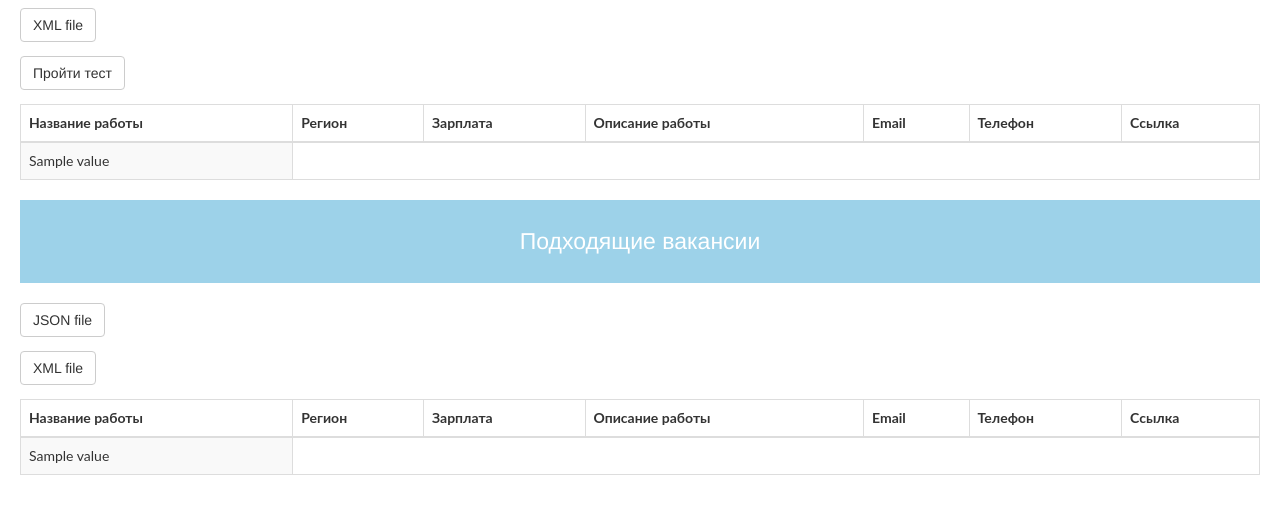
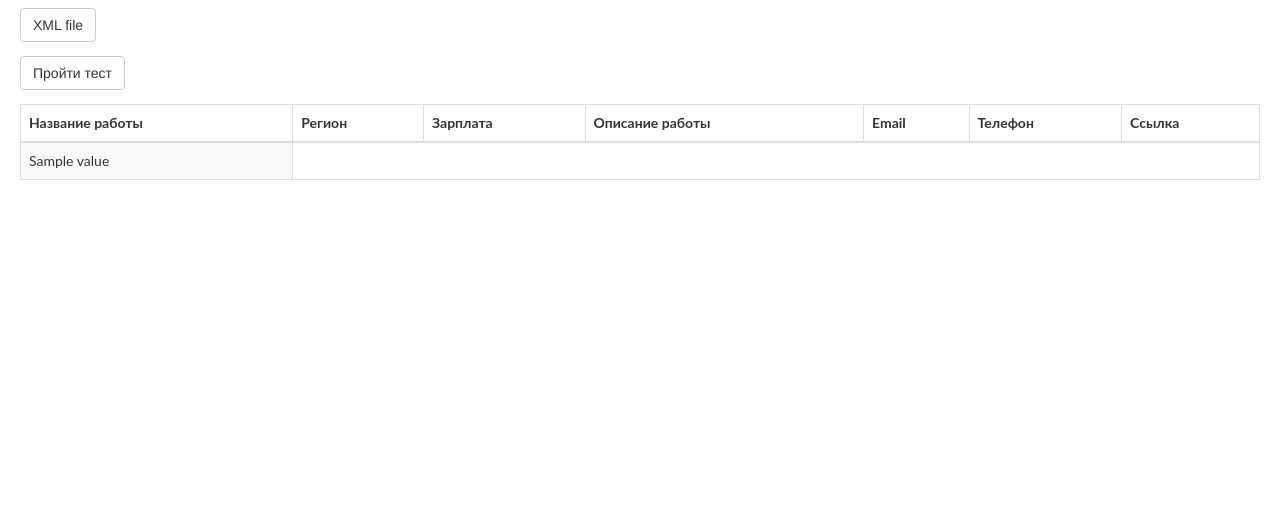
Before and after one commit to krax1337/bts-resumes, a Django app: template formuploads/templates/formuploads/success.html in a window 1280 px wide. Shown: the part 147-661 px from the top of the page. Run offline with Django 3.2, Linux system fonts and the light colour scheme; the template is opened without the code that fills it: most values are stand-ins (such as "Sample title", 1, 10 or a date in 2020); parts of the project's set-up code (start-up, migrations or seed data) failed here and were passed over; some libraries are stand-ins or nearby versions.

Commit message:
fix algo

```diff
--- a/formuploads/templates/formuploads/success.html
+++ b/formuploads/templates/formuploads/success.html
@@ -157,99 +157,6 @@
     <script src="//maxcdn.bootstrapcdn.com/bootstrap/4.1.1/js/bootstrap.min.js"></script>
     <script type="text/javascript" src="js/addons/datatables.min.js"></script>
     <script src="//cdnjs.cloudflare.com/ajax/libs/jquery/3.2.1/jquery.min.js"></script> -->
-
-	<header id="header"> Подходящие вакансии </header>
-	<br> {% if recommend_len > 0 %}
-	<div class="alert alert-warning" role="alert">
-	  {% for value in recommend %} {{value}}
-	  <br> {% endfor %}
-	</div>
-	{% endif %}
-
-
-	<form action="{{ request.build_absolute_uri }}show_json/" method="GET">
-
-	  <input class='btn btn-default' type="submit" value="JSON file" />
-	  <br>
-
-	</form>
-
-	<form action="{{ request.build_absolute_uri }}show_xml/" method="GET">
-
-	  <input class='btn btn-default' type="submit" value="XML file" />
-	  <br>
-
-	</form>
-
-
-
-	<div class="table-wrapper">
-
-	  <table id="dtBasicExample" class="table table-striped table-bordered table-sm" cellspacing="0" width="100%">
-		<thead class="">
-		  <tr>
-			<th class="th-sm" aria-hidden="true">Название работы
-			  <i class="fa fa-sort float-right" aria-hidden="true"></i>
-			</th>
-			<th class="th-sm">Регион
-			  <i class="fa fa-sort float-right" aria-hidden="true"></i>
-			</th>
-			<th class="th-sm">Зарплата
-			  <i class="fa fa-sort float-right" aria-hidden="true"></i>
-			</th>
-			<th class="th-sm">Описание работы
-			  <i class="fa fa-sort float-right" aria-hidden="true"></i>
-			</th>
-			<th class="th-sm">Email
-			  <i class="fa fa-sort float-right" aria-hidden="true"></i>
-			</th>
-			<th class="th-sm">Телефон
-			  <i class="fa fa-sort float-right" aria-hidden="true"></i>
-			</th>
-			<th class="th-sm">Ссылка
-			  <i class="fa fa-sort float-right" aria-hidden="true"></i>
-			</th>
-		  </tr>
-		</thead>
-
-		{% for vacant in vacants %}
-		<tbody>
-		  <tr>
-			{%for key,value in vacant.items%}
-			<td>{{ value }}</td>
-			{%endfor%}
-		  </tr>
-		</tbody>
-		{% endfor %}
-
-	  </table>
-	</div>
-
-
-
-	<!-- <script type="text/javascript" src="js/jquery-3.3.1.min.js"></script>
-
-	<script type="text/javascript" src="js/popper.min.js"></script>
-
-	<script type="text/javascript" src="js/bootstrap.min.js"></script>
-
-	<script type="text/javascript" src="js/mdb.min.js"></script> -->
-
-	<!-- <script type="text/javascript">
-
-	  $(document).ready(function () {
-		$('#dtBasicExample').DataTable({
-		  "paging": false // false to disable pagination (or any other option)
-		});
-		$('.dataTables_length').addClass('bs-select');
-	  });
-
-	</script>
-
-	<script src="//maxcdn.bootstrapcdn.com/bootstrap/4.1.1/js/bootstrap.min.js"></script>
-	<script type="text/javascript" src="js/addons/datatables.min.js"></script>
-	<script src="//cdnjs.cloudflare.com/ajax/libs/jquery/3.2.1/jquery.min.js"></script> -->
-
 </body>
 
 </html>
```
Also changed, not shown: formuploads/vacants_en.py (+9 -10 lines), formuploads/vacants_ru.py (+7 -5 lines).
